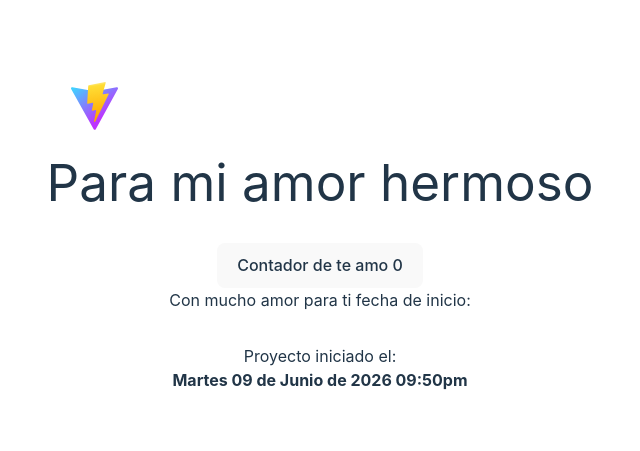
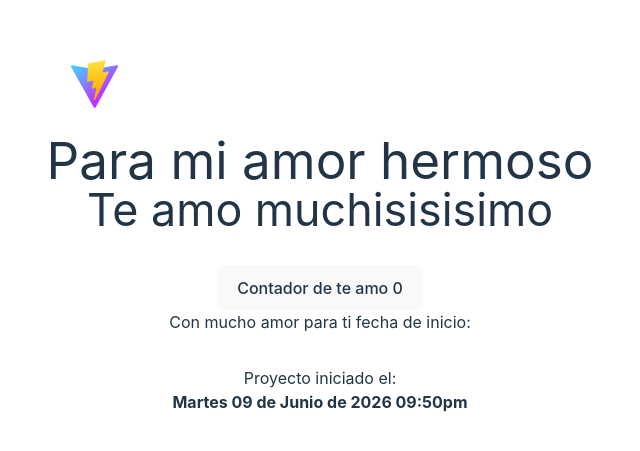
Before and after one commit to ROYAKAM/detallito, a React (Vite) app: page / in a window 1280 px wide. Shown: the part 175-626 px from the top of the page, without its empty margins (320-960 px from the left). Built offline with nearby package versions, Linux system fonts and the light colour scheme.

Commit message:
Readme parte 2

```diff
--- a/src/App.jsx
+++ b/src/App.jsx
@@ -14,6 +14,7 @@ function App() {
         </a>
       </div>
       <h1>Para mi amor hermoso</h1>
+      <h2>Te amo muchisisisimo</h2>
       <div className="card">
         <button onClick={() => setCount((count) => count + 1)}>
           Contador de te amo {count}
@@ -21,7 +22,6 @@ function App() {
         <p>
           Con mucho amor para ti fecha de inicio:
         </p>
-
       </div>
       <p className="home-descripcion">
          Proyecto iniciado el:<br></br> <strong> Martes 09 de Junio de 2026 09:50pm </strong>
--- a/src/index.css
+++ b/src/index.css
@@ -41,6 +41,11 @@ h1 {
   line-height: 1.1;
 }
 
+h2 {
+  font-size: 2.8em;
+  line-height: 1.0;
+}
+
 button {
   border-radius: 8px;
   border: 1px solid transparent;
```
Also changed, not shown: 1 other file (tests, documents, lock files or other folders).
